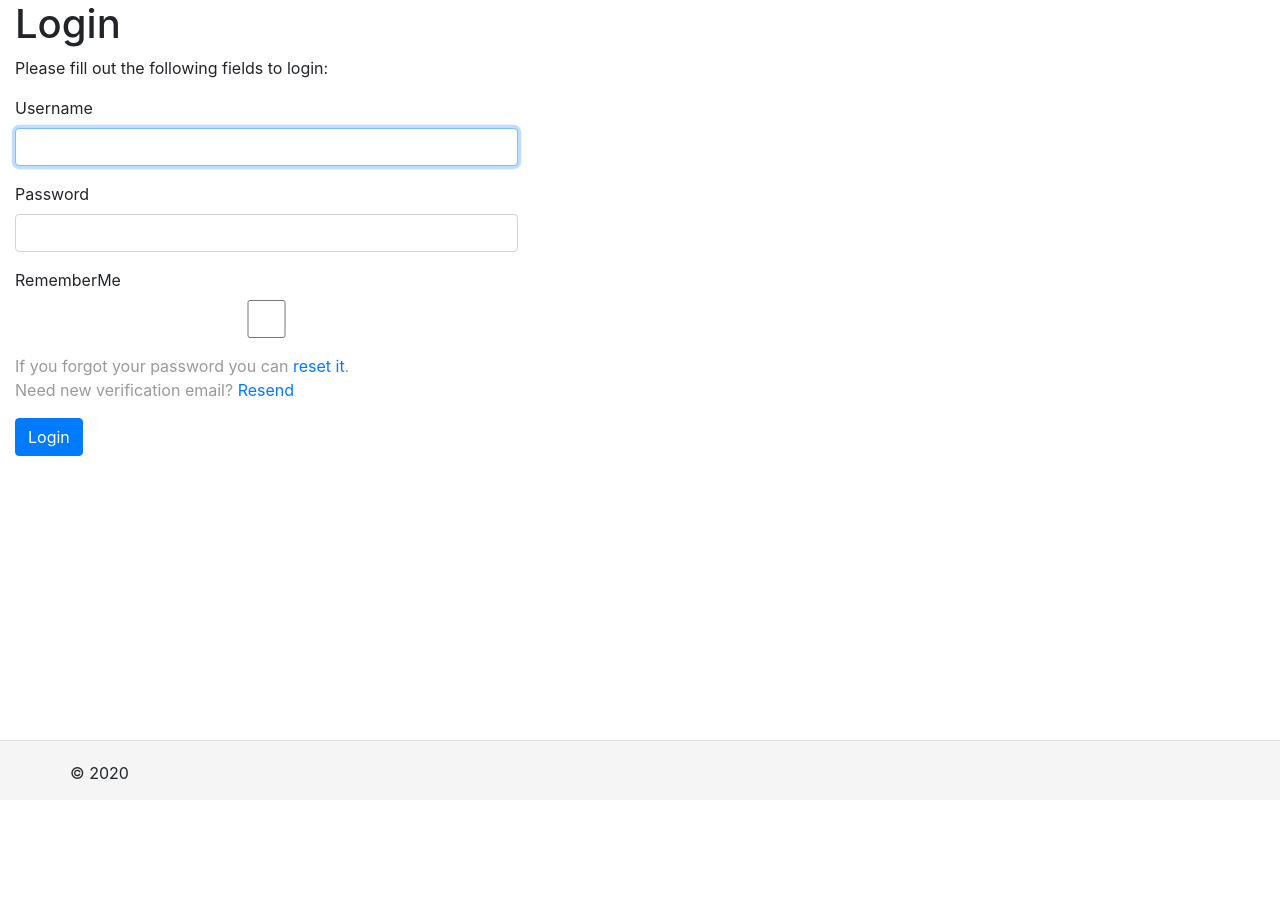
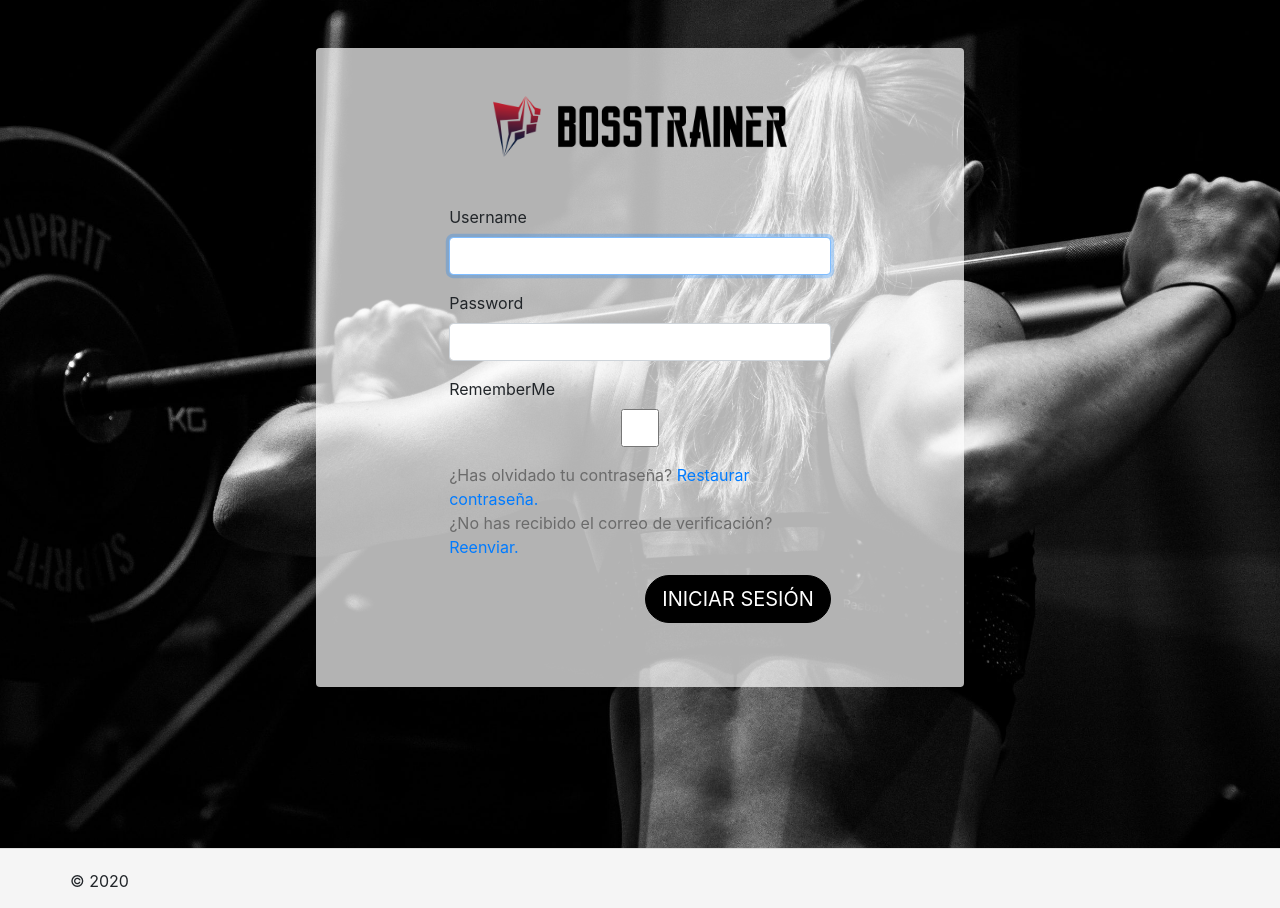
Before and after one commit to HectorGN13/BossTrainer, a PHP site: template frontend/views/site/login.php in a window 1280 px wide. Before the commit the page ends 779 px from the top, so only its background shows below. Run offline with PHP 8.4, Linux system fonts and the light colour scheme; the template is opened without the code that fills it, so the values that code supplies are empty; form fields are guessed from the names that the template uses; some libraries are stand-ins or nearby versions.

Commit message:
Implementacion del login
Añadido diseño, traducciones y funcionamiento.

```diff
--- a/console/migrations/m201107_095603_insert_values_user.php
+++ b/console/migrations/m201107_095603_insert_values_user.php
@@ -9,14 +9,14 @@ class m201107_095603_insert_values_user extends Migration
 
     public function safeUp()
     {
-        $password_hash = Yii::$app->getSecurity()->generatePasswordHash('alba1234');
+        $password_hash = Yii::$app->getSecurity()->generatePasswordHash('Alba1234');
         $auth_key = Yii::$app->security->generateRandomString();
         $password_reset_token = Yii::$app->security->generateRandomString() ;
         $table = $this->_user;
         $time = time();
 
         $this->insert( $table, [
-            'username' => 'Hector',
+            'username' => 'hector',
             'auth_key' => $auth_key,
             'password_hash' => $password_hash,
             'password_reset_token' => $password_reset_token,
@@ -29,7 +29,7 @@ class m201107_095603_insert_values_user extends Migration
 
     public function safeDown()
     {
-        $this->delete( "{{%user}}", ['username' => 'Hector']);
+        $this->delete( "{{%user}}", ['username' => 'hector']);
     }
 
     /*
--- /dev/null
+++ b/frontend/assets/LoginAsset.php
@@ -0,0 +1,27 @@
+<?php
+
+namespace frontend\assets;
+
+use yii\web\AssetBundle;
+
+/**
+ * Main frontend application asset bundle.
+ */
+class LoginAsset extends AssetBundle
+{
+    public $basePath = '@webroot';
+    public $baseUrl = '@web';
+    public $css = [
+        'css/site.css',
+        'css/bootstrap.css',
+        'css/index.css',
+        'css/login.css'
+    ];
+    public $js = [
+        'js/script.js',
+    ];
+    public $depends = [
+        'yii\web\YiiAsset',
+        'yii\bootstrap4\BootstrapAsset',
+    ];
+}
--- a/frontend/controllers/SiteController.php
+++ b/frontend/controllers/SiteController.php
@@ -9,7 +9,7 @@ use yii\web\BadRequestHttpException;
 use yii\web\Controller;
 use yii\filters\VerbFilter;
 use yii\filters\AccessControl;
-use common\models\LoginForm;
+use frontend\models\LoginForm;
 use frontend\models\PasswordResetRequestForm;
 use frontend\models\ResetPasswordForm;
 use frontend\models\SignupForm;
--- a/frontend/views/site/login.php
+++ b/frontend/views/site/login.php
@@ -2,22 +2,25 @@
 
 /* @var $this yii\web\View */
 /* @var $form yii\bootstrap\ActiveForm */
-/* @var $model \common\models\LoginForm */
+/* @var $model \frontend\models\LoginForm */
 
+use frontend\assets\LoginAsset;
 use yii\helpers\Html;
 use yii\bootstrap4\ActiveForm;
 
 $this->title = 'Login';
-$this->params['breadcrumbs'][] = $this->title;
+LoginAsset::register($this);
 ?>
 <div class="site-login">
-    <h1><?= Html::encode($this->title) ?></h1>
-
-    <p>Please fill out the following fields to login:</p>
-
-    <div class="row">
-        <div class="col-lg-5">
-            <?php $form = ActiveForm::begin(['id' => 'login-form']); ?>
+    <div class="container scale-up-center my-5">
+        <div class="row white center-vertically col-md-7 ml-auto mr-auto rounded-top">
+            <div class="col-md-10 ml-auto mr-auto pt-5">
+                <?= Html::img('@web/images/logoColor.png', ['alt' => 'BossTrainer', 'class' => 'col-md-8 img-fluid mx-auto d-block']) ?>
+            </div>
+        </div>
+        <div class="row white center-vertically col-md-7 ml-auto mr-auto py-5 rounded-bottom">
+            <div class="col-md-8 ml-auto mr-auto">
+                <?php $form = ActiveForm::begin(['id' => 'login-form']); ?>
 
                 <?= $form->field($model, 'username')->textInput(['autofocus' => true]) ?>
 
@@ -25,17 +28,18 @@ $this->params['breadcrumbs'][] = $this->title;
 
                 <?= $form->field($model, 'rememberMe')->checkbox() ?>
 
-                <div style="color:#999;margin:1em 0">
-                    If you forgot your password you can <?= Html::a('reset it', ['site/request-password-reset']) ?>.
+                <div style="color:#6b6b6b;margin:1em 0">
+                    ¿Has olvidado tu contraseña? <?= Html::a('Restaurar contraseña.', ['site/request-password-reset']) ?>
                     <br>
-                    Need new verification email? <?= Html::a('Resend', ['site/resend-verification-email']) ?>
+                    ¿No has recibido el correo de verificación? <?= Html::a('Reenviar.', ['site/resend-verification-email']) ?>
                 </div>
 
-                <div class="form-group">
-                    <?= Html::submitButton('Login', ['class' => 'btn btn-primary', 'name' => 'login-button']) ?>
+                <div class="form-group float-right">
+                    <?= Html::submitButton('INICIAR SESIÓN', ['class' => 'float-right btn btn-lg btn-rounded btn-dark', 'name' => 'login-button']) ?>
                 </div>
 
-            <?php ActiveForm::end(); ?>
+                <?php ActiveForm::end(); ?>
+            </div>
         </div>
     </div>
 </div>
--- a/frontend/web/css/signup.css
+++ b/frontend/web/css/login.css
@@ -1,6 +1,8 @@
 body {
-    background-image: url("../images/cross-five-3.jpg");
+    background-image: url("../images/CoverGirl.jpg");
     background-position: center;
+    background-repeat: no-repeat;
+    background-size: 105%;
 }
 
 .invalid-feedback {
@@ -45,8 +47,8 @@ body {
 }
 @-webkit-keyframes scale-up-center {
     0% {
-        -webkit-transform: scale(0.5);
-        transform: scale(0.5);
+        -webkit-transform: scale(0.4);
+        transform: scale(0.4);
     }
     100% {
         -webkit-transform: scale(1);
@@ -55,8 +57,8 @@ body {
 }
 @keyframes scale-up-center {
     0% {
-        -webkit-transform: scale(0.5);
-        transform: scale(0.5);
+        -webkit-transform: scale(0.4);
+        transform: scale(0.4);
     }
     100% {
         -webkit-transform: scale(1);
```
Also changed, not shown: frontend/models/LoginForm.php (renamed from common/models/LoginForm.php, +19 -3 lines), frontend/web/images/CoverGirl.jpg (added).
